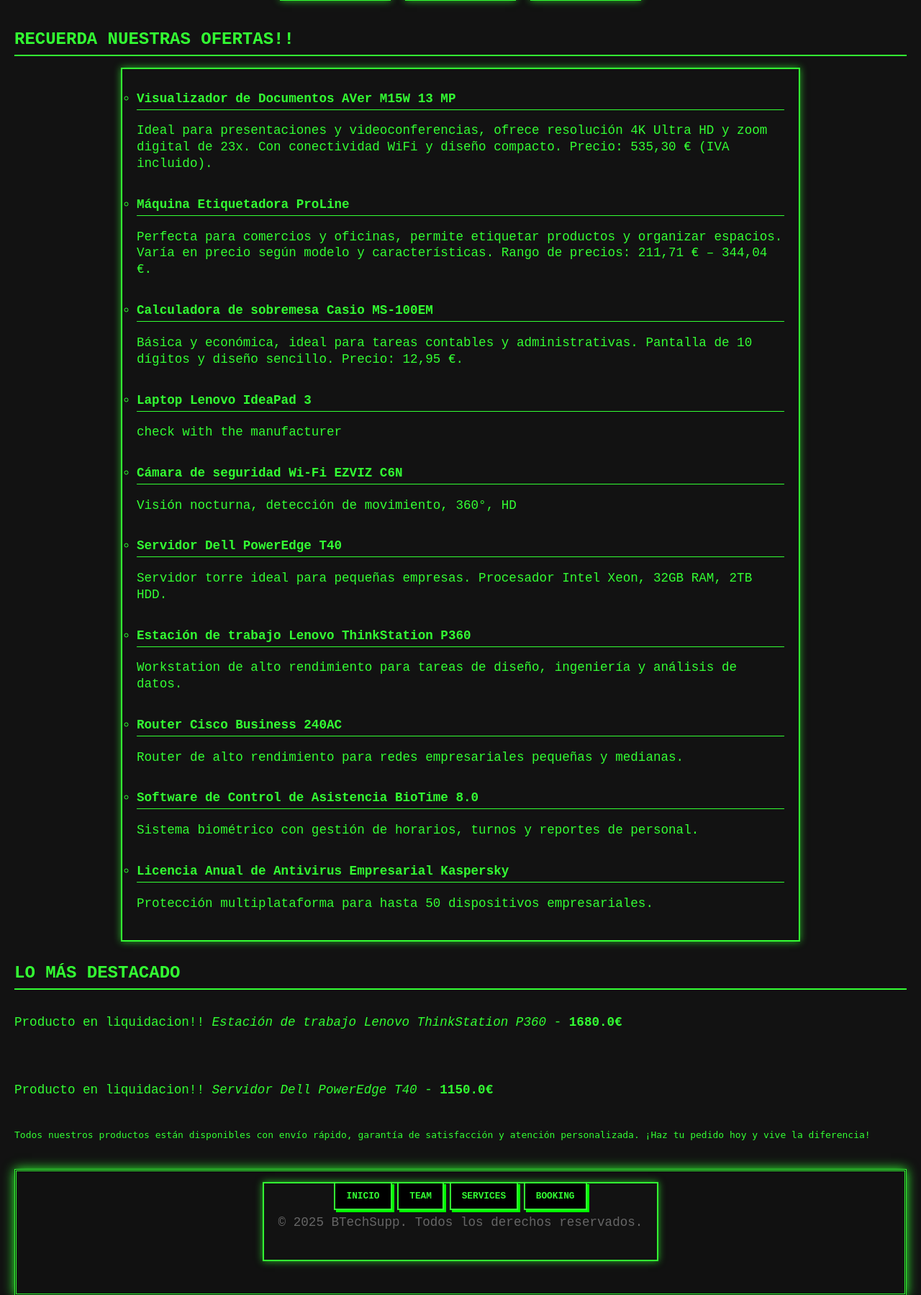
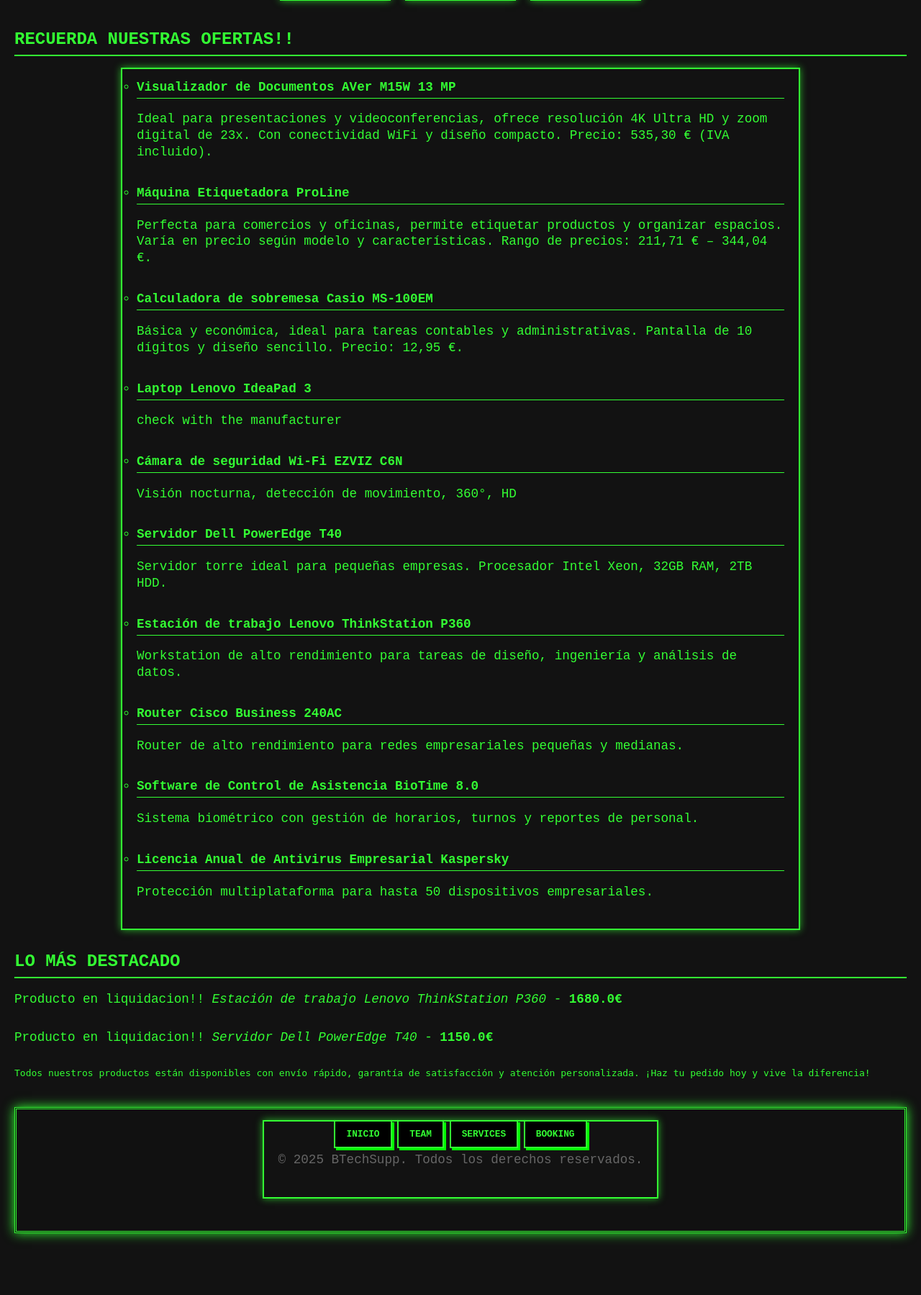
Before and after one commit to Rub3cK0r3/best_tech_supplier, a Django app: page /services/ in a window 1280 px wide. Shown: the part 389-2188 px from the top of the page at 72% size. After the commit the page ends 2114 px from the top, so only its background shows below. Run offline with Django 5.2, Linux system fonts and the light colour scheme; data comes from the database, SQL or seed files in the repository.

Commit message:
refactor static: I end up changing orientation "Destacados" to left

```diff
--- a/services/static/services/css/styles.css
+++ b/services/static/services/css/styles.css
@@ -16,7 +16,7 @@
 }
 
 p {
-    font-weight: 400;
+    font-weight: 500;
     font-size: 1.1rem;
     line-height: 1.3;
     margin-bottom: 30px;
@@ -26,7 +26,7 @@
     list-style-type: circle;
     padding-left: 0;
     max-width: 900px;
-    /*margin: 0 auto 30px auto;*/
+    margin: 0 auto 30px auto;
 }
 
 ul li {
@@ -34,13 +34,6 @@
     padding: 5px 0;
     font-weight: bold;
     font-size: 1.1rem;
-}
-
-#destacado {
-    display: flex;
-    flex-direction: column;
-    gap: 1.5rem;
-    margin-top: 1rem;
 }
 
 fieldset {
```
